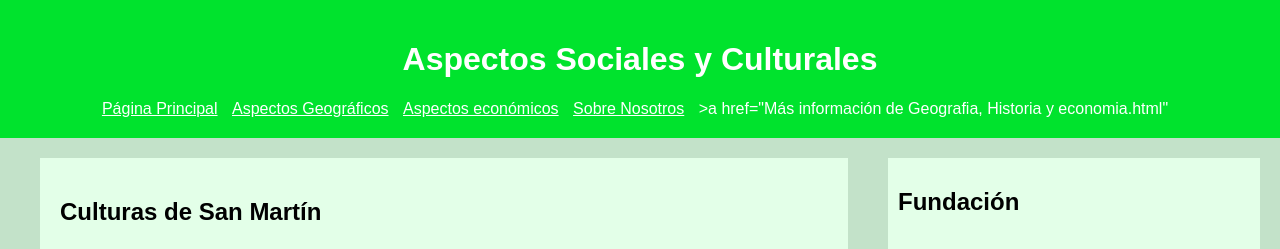
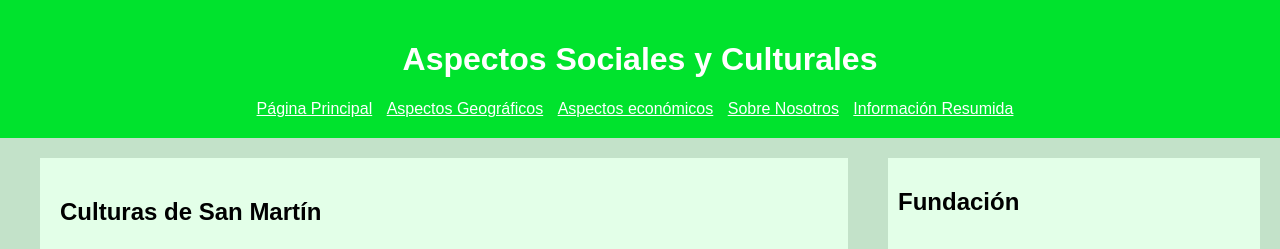
Before and after one commit to OrgulloSanmartinense/orgullosanmartinense.github.io, a plain HTML site: page Aspectos Culturales.html in a window 1280 px wide. Shown: the top 249 px of the page. Drawn offline with Linux system fonts and the light colour scheme.

Commit message:
Update Aspectos Culturales.html

```diff
--- a/Aspectos Culturales.html
+++ b/Aspectos Culturales.html
@@ -390,7 +390,7 @@
             <li><a href="geografia.html">Aspectos Geográficos</a></li>
             <li><a href="Economia.html">Aspectos económicos</a></li>
 			<li><a href="Quienes somos.html">Sobre Nosotros</a></li>
-	<li>>a href="Más información de Geografia, Historia y economia.html"</a></li>
+	<li><a href="Más información de Geografia, Historia y economia.html">Información Resumida</a></li>
 
         </ul>
     </nav>
```
